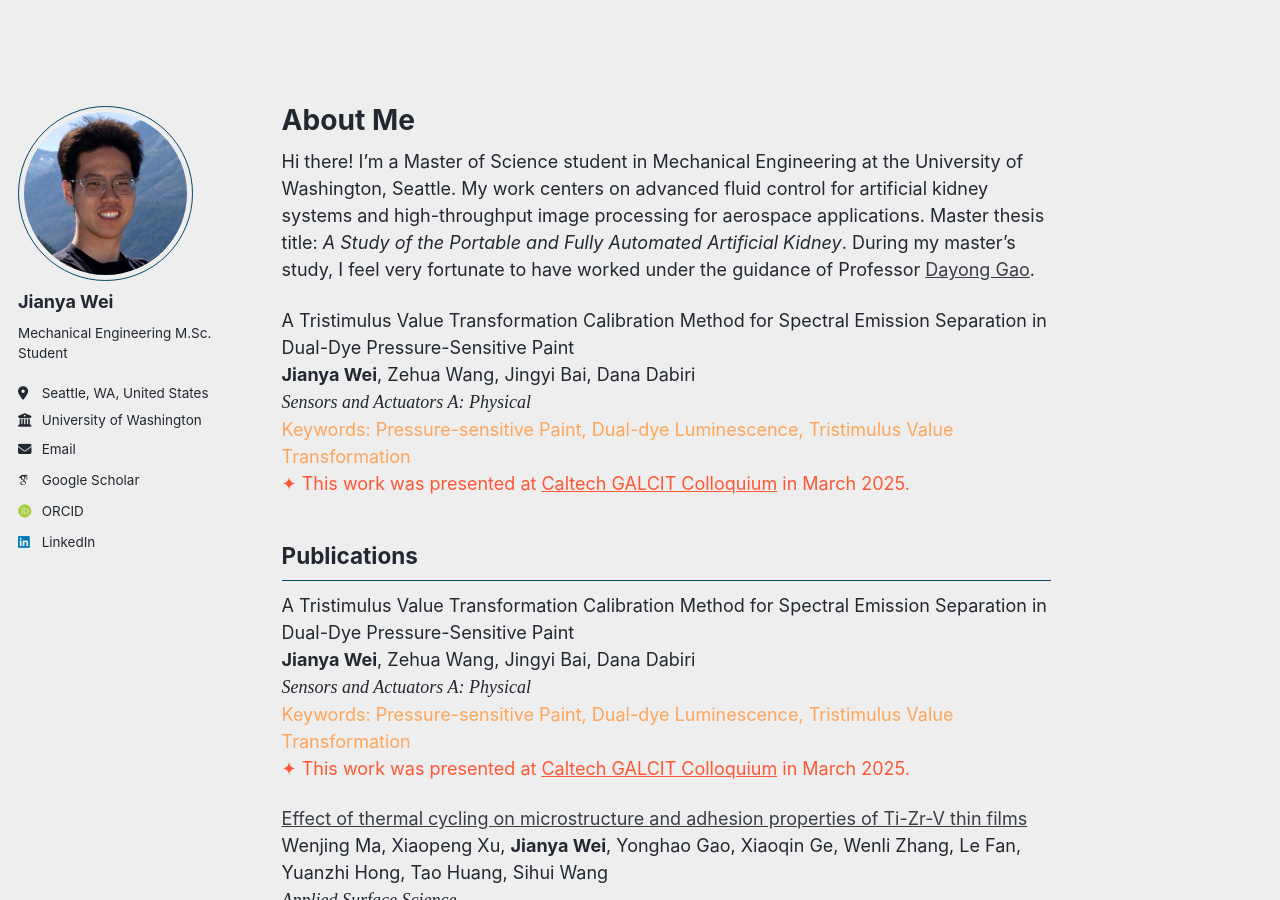
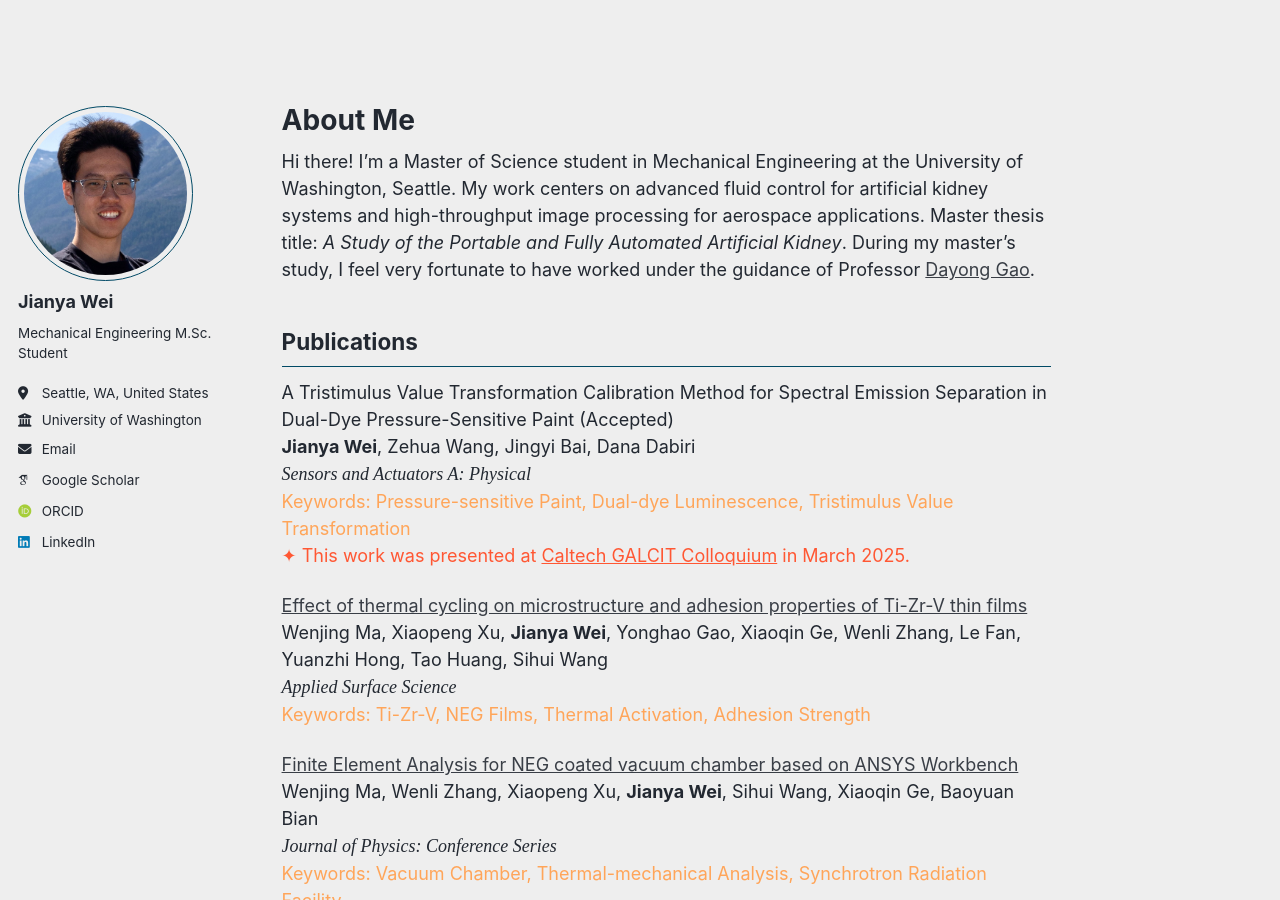
Before and after one commit to jywei02/jywei02.github.io, a Jekyll site: the page built from _pages/about.md, in a window 1280 px wide and 900 px high. Built offline with Jekyll 4.4.1, drawn with Linux system fonts in a browser that asks for light colours; some web fonts are replaced; comment, search, counter and statistics services are not loaded.

Commit message:
Revise publication status in about.md
Updated publication status to 'Accepted' for clarity.

```diff
--- a/_pages/about.md
+++ b/_pages/about.md
@@ -8,19 +8,9 @@ redirect_from:
 ---
 Hi there! I’m a Master of Science student in Mechanical Engineering at the University of Washington, Seattle. My work centers on advanced fluid control for artificial kidney systems and high-throughput image processing for aerospace applications. Master thesis title: <em>A Study of the Portable and Fully Automated Artificial Kidney</em>. During my master's study, I feel very fortunate to have worked under the guidance of Professor <a href="https://www.me.washington.edu/facultyfinder/dayong-gao" target="_blank">Dayong Gao</a>.
 
-A Tristimulus Value Transformation Calibration Method for Spectral Emission Separation in Dual-Dye Pressure-Sensitive Paint
-**Jianya Wei**, Zehua Wang, Jingyi Bai, Dana Dabiri
-<span style="font-family: 'Times New Roman', serif; font-style: italic;">
-Sensors and Actuators A: Physical
-</span>
-<span style="color: #FFA559;">
-Keywords: Pressure-sensitive Paint, Dual-dye Luminescence, Tristimulus Value Transformation
-</span>
-<span style="color:#FF5733;">✦ This work was presented at <a href="https://www.caltech.edu/campus-life-events/calendar/galcit-colloquium-378" style="color:#FF5733;">Caltech GALCIT Colloquium</a> in March 2025.  </span>
-
 Publications
 ------
-A Tristimulus Value Transformation Calibration Method for Spectral Emission Separation in Dual-Dye Pressure-Sensitive Paint
+A Tristimulus Value Transformation Calibration Method for Spectral Emission Separation in Dual-Dye Pressure-Sensitive Paint (Accepted)
 **Jianya Wei**, Zehua Wang, Jingyi Bai, Dana Dabiri
 <span style="font-family: 'Times New Roman', serif; font-style: italic;">
 Sensors and Actuators A: Physical
```
